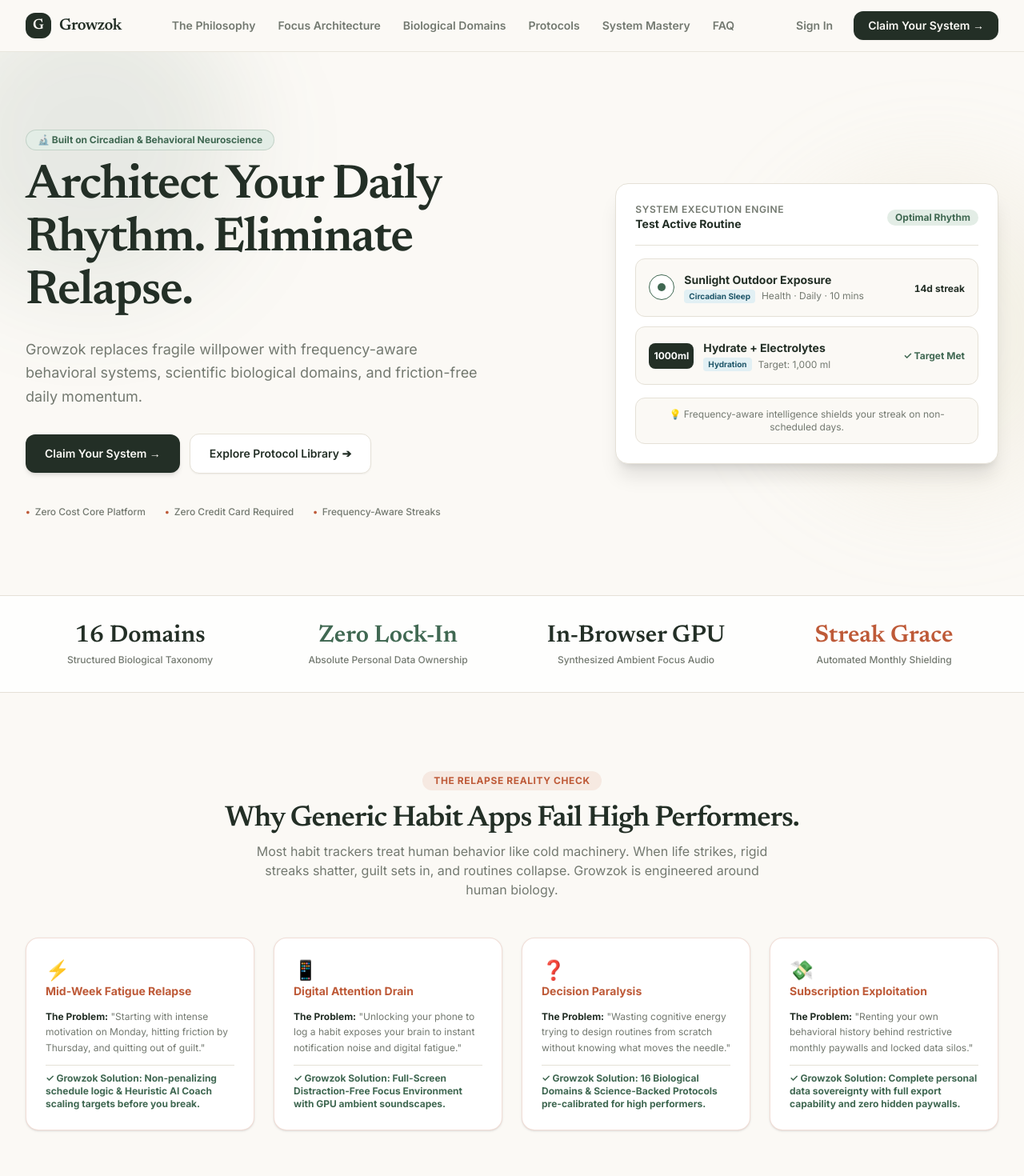
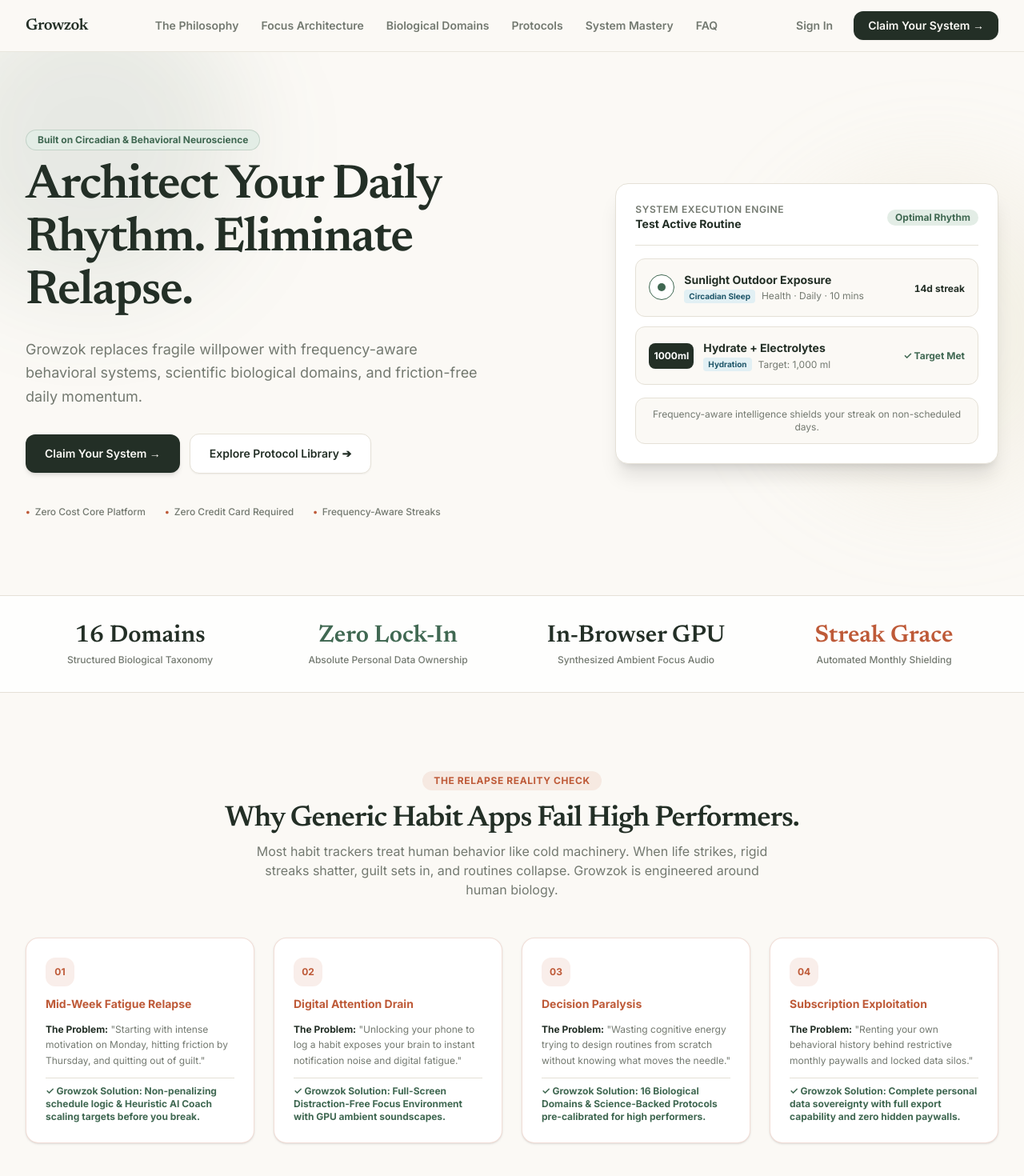
Before and after one commit to sourrinn/growzok, a Next.js app: page / in a window 1280 px wide. Shown: the top 1470 px of the page at 80% size. Built offline with nearby package versions, Linux system fonts and the light colour scheme; no server answers.

Commit message:
docs: overhaul landing page (OverviewClient) and README.md for Growzok v2.0 platform architecture

```diff
--- a/src/app/OverviewClient.tsx
+++ b/src/app/OverviewClient.tsx
@@ -65,11 +65,8 @@
       {/* 1. Top Marketing Navbar */}
       <header className="sticky top-0 z-50 border-b border-[#e5e1d7]/80 bg-[#fbf9f5]/90 backdrop-blur-md">
         <div className="mx-auto flex max-w-7xl items-center justify-between px-4 py-3.5 sm:px-6 lg:px-8">
-          <Link href="/" className="flex items-center gap-2.5">
-            <span className="flex h-8 w-8 items-center justify-center rounded-xl bg-[#232f26] font-display text-lg font-bold text-[#fbf9f5]">
-              G
-            </span>
-            <span className="font-display text-xl font-semibold tracking-tight text-[#232f26]">
+          <Link href="/" className="flex items-center">
+            <span className="font-display text-xl font-bold tracking-tight text-[#232f26]">
               Growzok
             </span>
           </Link>
@@ -122,7 +119,7 @@
             {/* Hero Left Content */}
             <div className="space-y-6 lg:col-span-7">
               <span className="inline-flex items-center gap-2 rounded-full border border-[#406852]/20 bg-[#e3ede6] px-3.5 py-1 text-xs font-bold text-[#406852] mb-3">
-                🔬 Built on Circadian & Behavioral Neuroscience
+                Built on Circadian & Behavioral Neuroscience
               </span>
 
               <h1 className="font-display text-4xl font-bold tracking-tight text-[#232f26] sm:text-5xl lg:text-6xl leading-[1.1]">
@@ -235,7 +232,7 @@
                 </div>
 
                 <div className="rounded-xl bg-[#fbf9f5] border border-[#e5e1d7] p-3 text-center text-xs text-[#737970]">
-                  💡 Frequency-aware intelligence shields your streak on non-scheduled days.
+                  Frequency-aware intelligence shields your streak on non-scheduled days.
                 </div>
               </div>
             </div>
@@ -284,7 +281,7 @@
 
           <div className="grid gap-6 sm:grid-cols-2 lg:grid-cols-4">
             <div className="rounded-2xl border border-[#be5a38]/20 bg-white p-6 shadow-sm space-y-3">
-              <span className="text-2xl">⚡</span>
+              <div className="h-9 w-9 rounded-xl bg-[#be5a38]/10 flex items-center justify-center text-[#be5a38] font-bold text-xs">01</div>
               <h3 className="font-bold text-sm text-[#be5a38]">Mid-Week Fatigue Relapse</h3>
               <p className="text-xs text-[#737970] leading-relaxed">
                 <strong className="text-[#232f26]">The Problem:</strong> "Starting with intense motivation on Monday, hitting friction by Thursday, and quitting out of guilt."
@@ -297,7 +294,7 @@
             </div>
 
             <div className="rounded-2xl border border-[#be5a38]/20 bg-white p-6 shadow-sm space-y-3">
-              <span className="text-2xl">📱</span>
+              <div className="h-9 w-9 rounded-xl bg-[#be5a38]/10 flex items-center justify-center text-[#be5a38] font-bold text-xs">02</div>
               <h3 className="font-bold text-sm text-[#be5a38]">Digital Attention Drain</h3>
               <p className="text-xs text-[#737970] leading-relaxed">
                 <strong className="text-[#232f26]">The Problem:</strong> "Unlocking your phone to log a habit exposes your brain to instant notification noise and digital fatigue."
@@ -310,7 +307,7 @@
             </div>
 
             <div className="rounded-2xl border border-[#be5a38]/20 bg-white p-6 shadow-sm space-y-3">
-              <span className="text-2xl">❓</span>
+              <div className="h-9 w-9 rounded-xl bg-[#be5a38]/10 flex items-center justify-center text-[#be5a38] font-bold text-xs">03</div>
               <h3 className="font-bold text-sm text-[#be5a38]">Decision Paralysis</h3>
               <p className="text-xs text-[#737970] leading-relaxed">
                 <strong className="text-[#232f26]">The Problem:</strong> "Wasting cognitive energy trying to design routines from scratch without knowing what moves the needle."
@@ -323,7 +320,7 @@
             </div>
 
             <div className="rounded-2xl border border-[#be5a38]/20 bg-white p-6 shadow-sm space-y-3">
-              <span className="text-2xl">💸</span>
+              <div className="h-9 w-9 rounded-xl bg-[#be5a38]/10 flex items-center justify-center text-[#be5a38] font-bold text-xs">04</div>
               <h3 className="font-bold text-sm text-[#be5a38]">Subscription Exploitation</h3>
               <p className="text-xs text-[#737970] leading-relaxed">
                 <strong className="text-[#232f26]">The Problem:</strong> "Renting your own behavioral history behind restrictive monthly paywalls and locked data silos."
```
Also changed, not shown: 1 other file (tests, documents, lock files or other folders).
